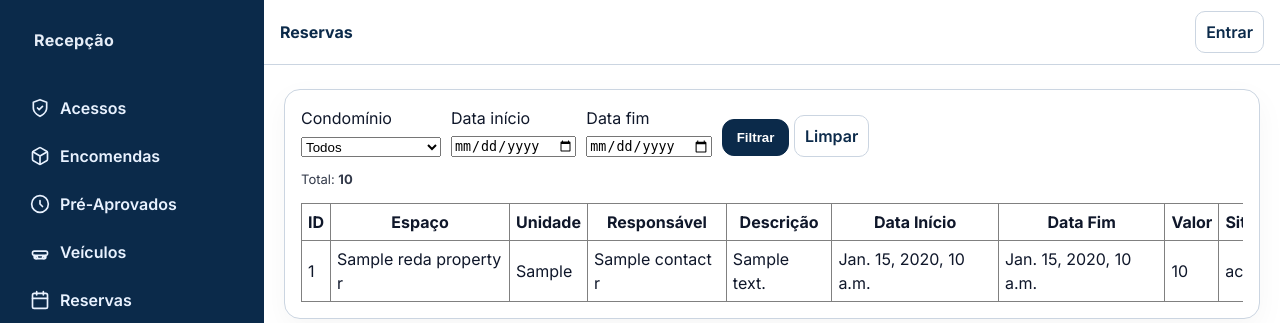
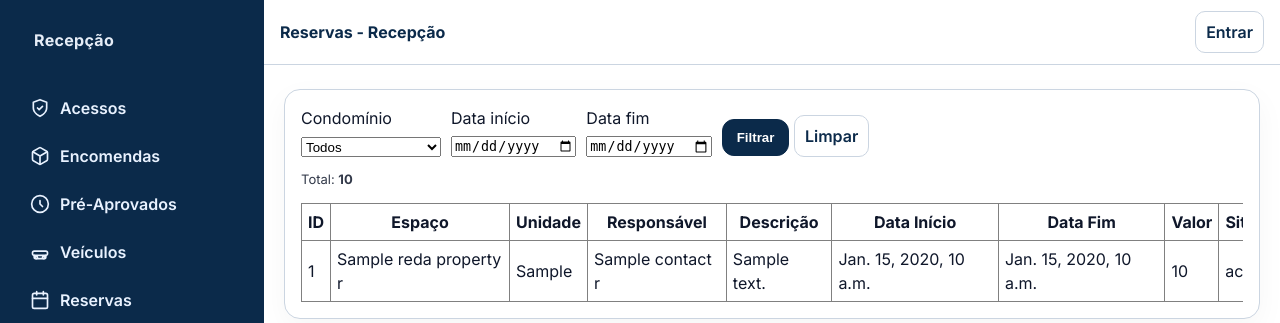
Before and after one commit to ThiagoVila11/portaria, a Django app: template templates/portaria/reservas_unidades.html in a window 1280 px wide. Shown: the top 323 px of the page. Run offline with Django 5.2, Linux system fonts and the light colour scheme; the template is opened without the code that fills it: most values are stand-ins (such as "Sample title", 1, 10 or a date in 2020).

Commit message:
unidades

```diff
--- a/templates/portaria/reservas_unidades.html
+++ b/templates/portaria/reservas_unidades.html
@@ -1,6 +1,6 @@
 {% extends "base.html" %}
 {% block title %}Reservas · Portaria{% endblock %}
-{% block page_title %}Reservas{% endblock %}
+{% block page_title %}Reservas - Recepção{% endblock %}
 
 {% block content %}
 <div class="card" style="padding:16px; overflow-x:auto;">
```
